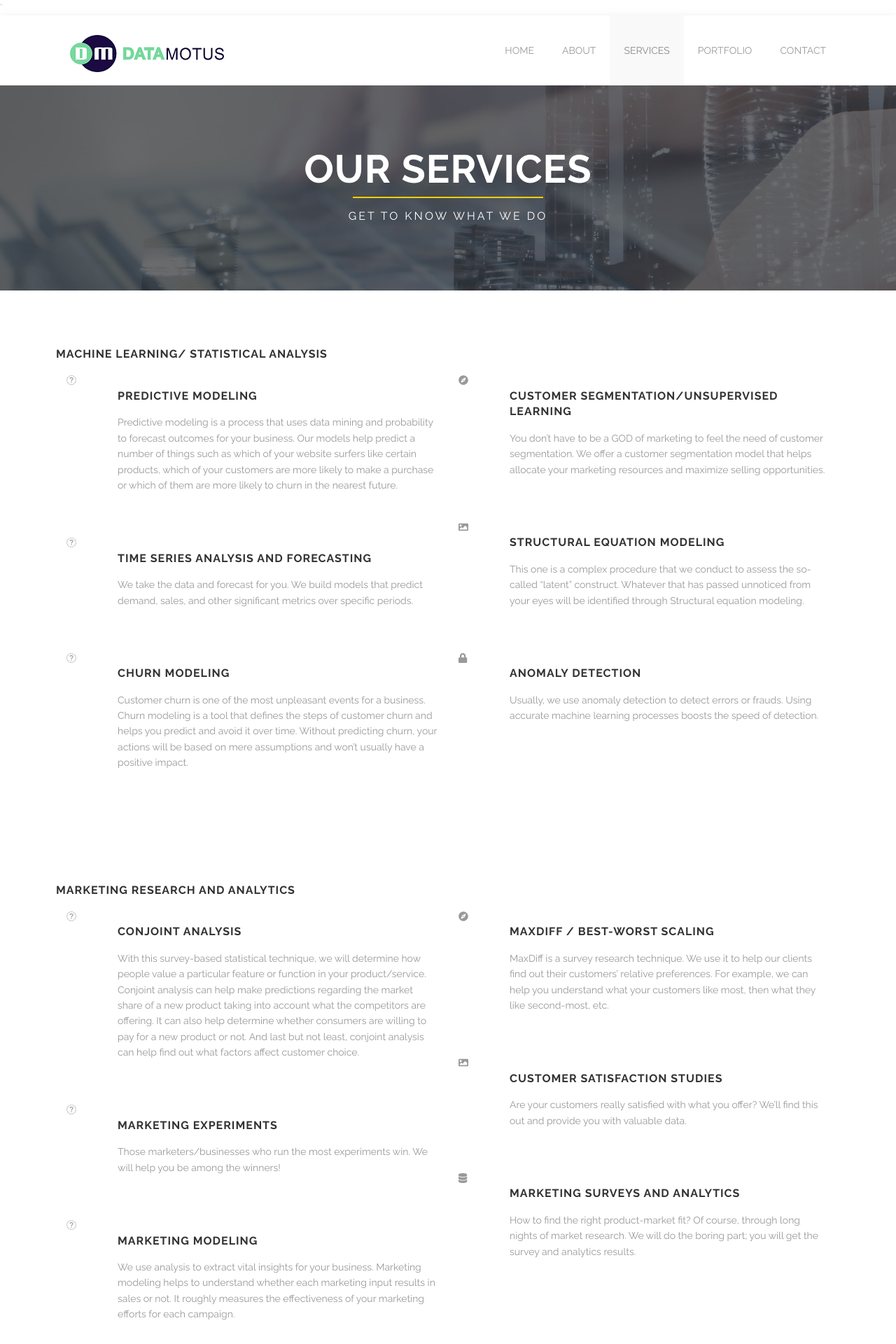
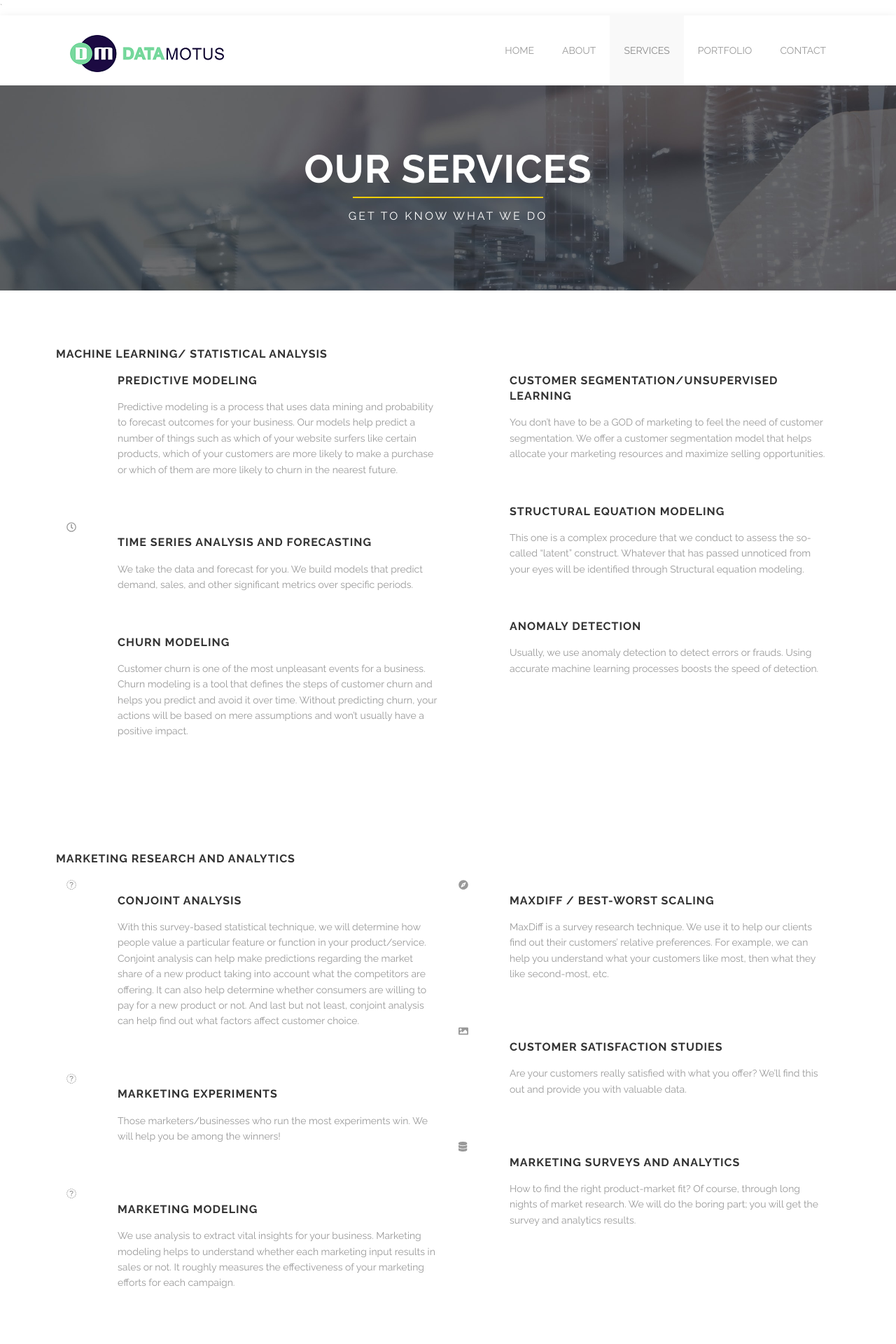
Before and after one commit to Habet/datamotus.github.io, a Jekyll site: the page built from services.html, in a window 1280 px wide. Shown: the top 1920 px of the page at 70% size. Built offline with Jekyll 4.4.1, drawn with Linux system fonts in a browser that asks for light colours.

Commit message:
Update services.html

```diff
--- a/services.html
+++ b/services.html
@@ -8,7 +8,7 @@
   - icon: gear
     title: Predictive Modeling
     desc: Predictive modeling is a process that uses data mining and probability to forecast outcomes for your business. Our models help predict a number of things such as which of your website surfers like certain products, which of your customers are more likely to make a purchase or which of them are more likely to churn in the nearest future.
-  - icon: clock-o
+  - icon: far fa-clock
     title: Time Series Analysis and Forecasting
     desc: We take the data and forecast for you. We build models that predict demand, sales, and other significant metrics over specific periods.
   - icon: pagelines
@@ -84,7 +84,7 @@
       {% for service in page.services_left %}
         <div class='fadein mod modIconText' data-delay='{{ 300 | times:forloop.index0 }}'>
           <div class='icon-text-simple'>
-            <i class='fab fab-{{service.icon}}'></i>
+            <i class='{{service.icon}}'></i>
             <h3>{{service.title}}</h3>
             <p>{{service.desc}}</p>
           </div>
@@ -96,7 +96,7 @@
       {% for service in page.services_right %}
         <div class='fadein mod modIconText' data-delay='{{ 300 | times:forloop.index0 }}'>
           <div class='icon-text-simple'>
-            <i class='fa fa-{{service.icon}}'></i>
+            <i class='{{service.icon}}'></i>
             <h3>{{service.title}}</h3>
             <p>{{service.desc}}</p>
           </div>
```
